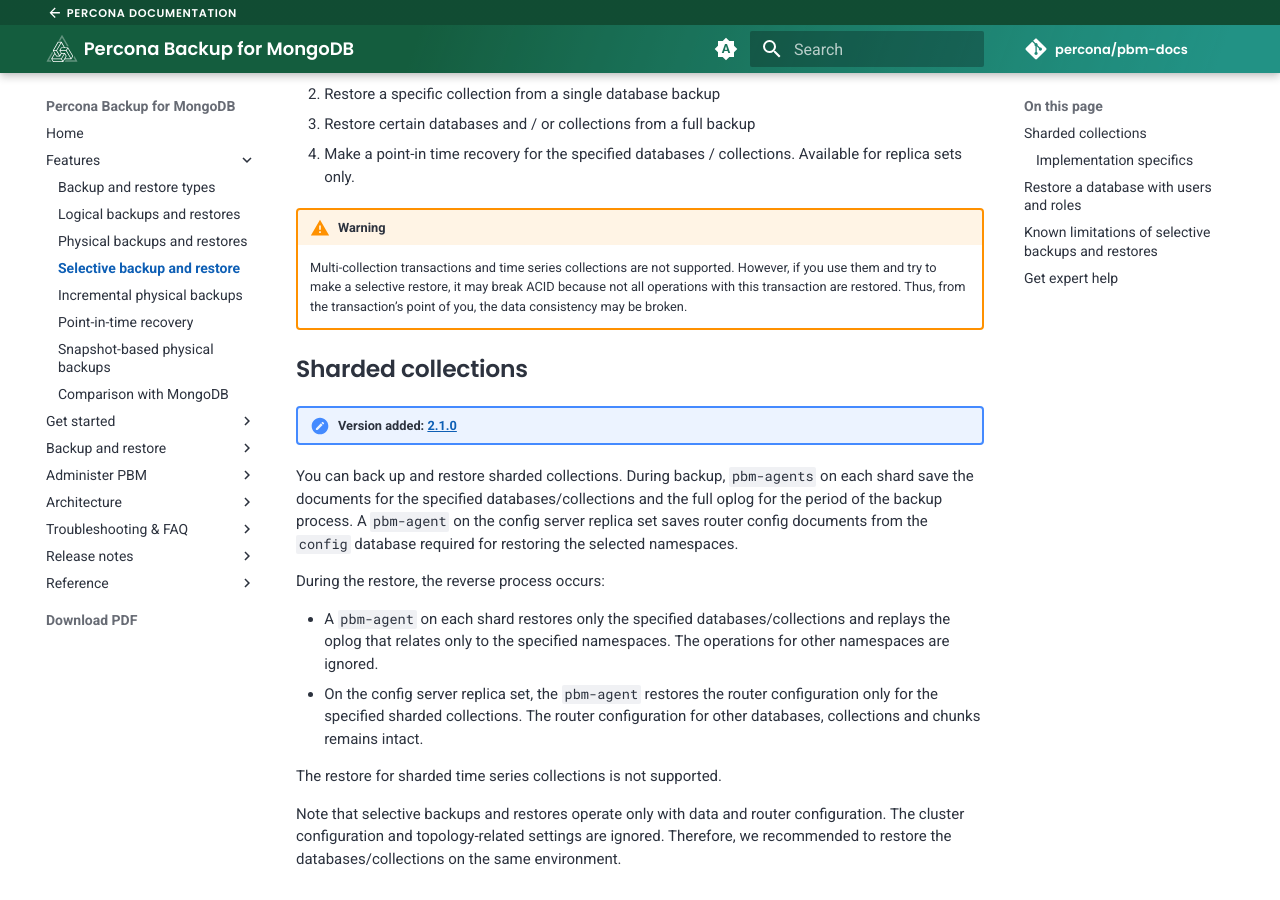
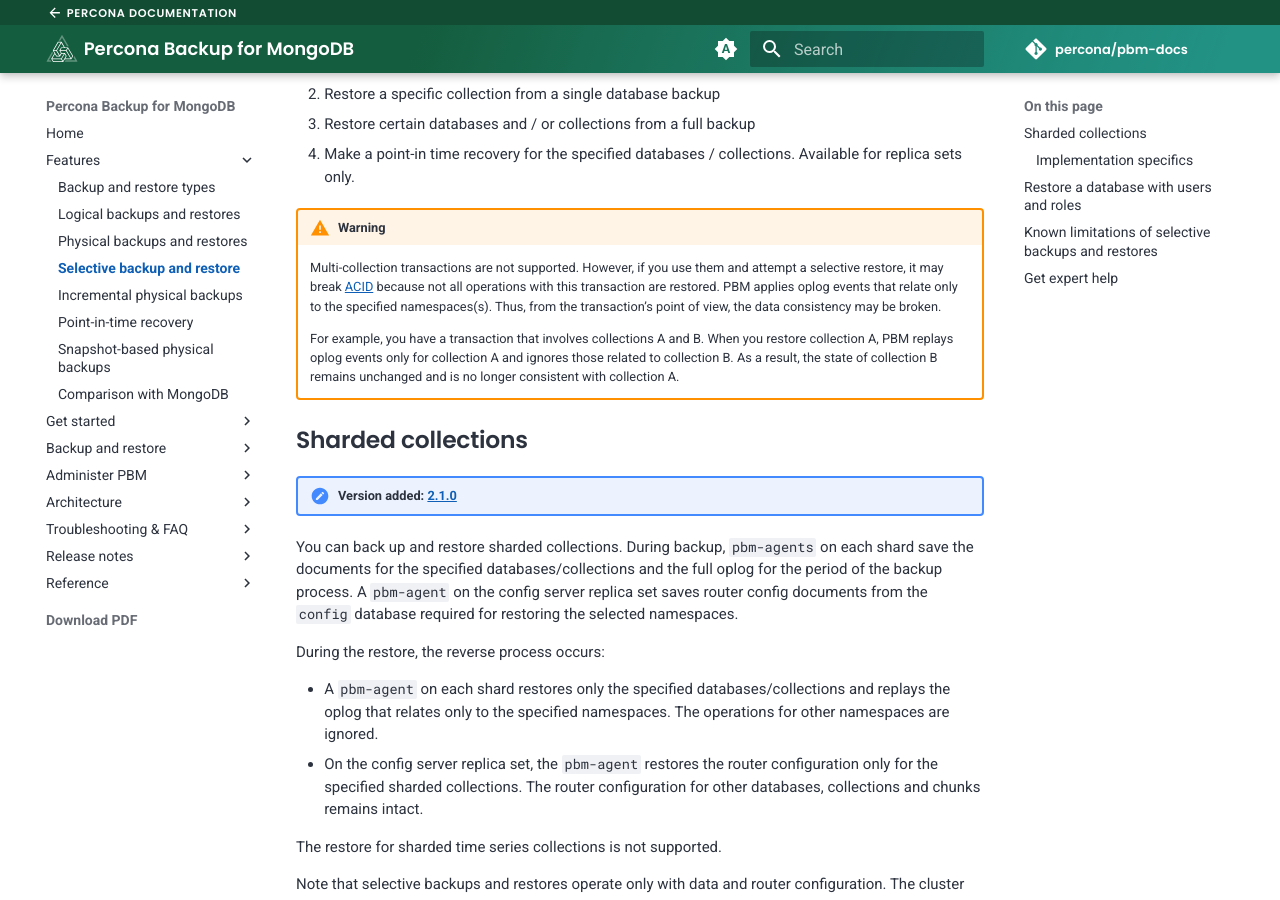
Before and after one commit to percona/pbm-docs, an MkDocs documentation site: the page built from docs/features/selective-backup.md, in a window 1280 px wide and 900 px high, scrolled down 401 px. Built offline with MkDocs 1.6.1 and Material for MkDocs 9.7.7, drawn with Linux system fonts in a browser that asks for light colours; nearby versions of some CDN libraries; comment, search, counter and statistics services are not loaded.

Commit message:
Updated the warning with an example

```diff
--- a/docs/features/selective-backup.md
+++ b/docs/features/selective-backup.md
@@ -15,7 +15,9 @@
 
 !!! warning
 
-    Multi-collection transactions and time series collections are not supported. However, if you use them and try to make a selective restore, it may break ACID because not all operations with this transaction are restored. Thus, from the transaction's point of you, the data consistency may be broken.
+    Multi-collection transactions are not supported. However, if you use them and attempt a selective restore, it may break [ACID](../reference/glossary.md#acid) because not all operations with this transaction are restored. PBM applies oplog events that relate only to the specified namespaces(s). Thus, from the transaction's point of view, the data consistency may be broken.
+
+    For example, you have a transaction that involves collections A and B. When you restore collection A, PBM replays oplog events only for collection A and ignores those related to collection B. As a result, the state of collection B remains unchanged and is no longer consistent with collection A.
 
 
 ## Sharded collections
```
